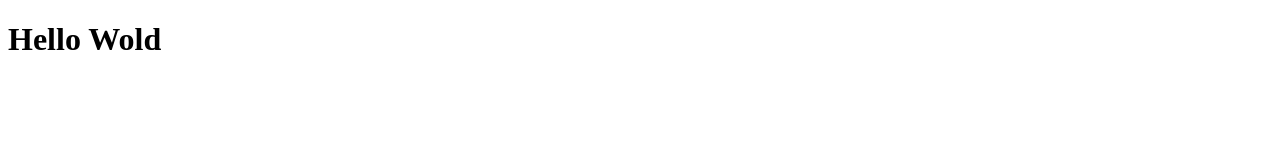
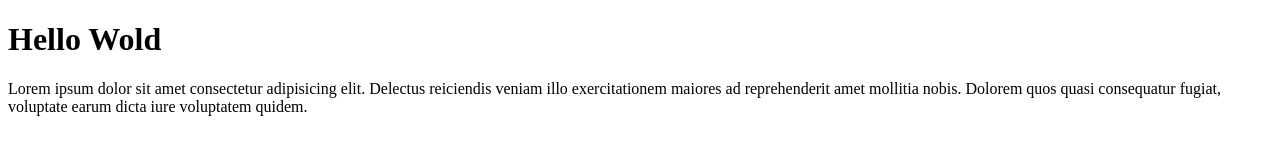
Before and after one commit to MariaEduardavmp/Projetoteste, a plain HTML site: page index.html in a window 1280 px wide. Drawn offline with Linux system fonts and the light colour scheme.

Commit message:
Adicionado paragrafo

```diff
--- a/index.html
+++ b/index.html
@@ -8,5 +8,6 @@
 </head>
 <body>
     <h1>Hello Wold</h1>
+    <p>Lorem ipsum dolor sit amet consectetur adipisicing elit. Delectus reiciendis veniam illo exercitationem maiores ad reprehenderit amet mollitia nobis. Dolorem quos quasi consequatur fugiat, voluptate earum dicta iure voluptatem quidem.</p>
 </body>
 </html>
```
